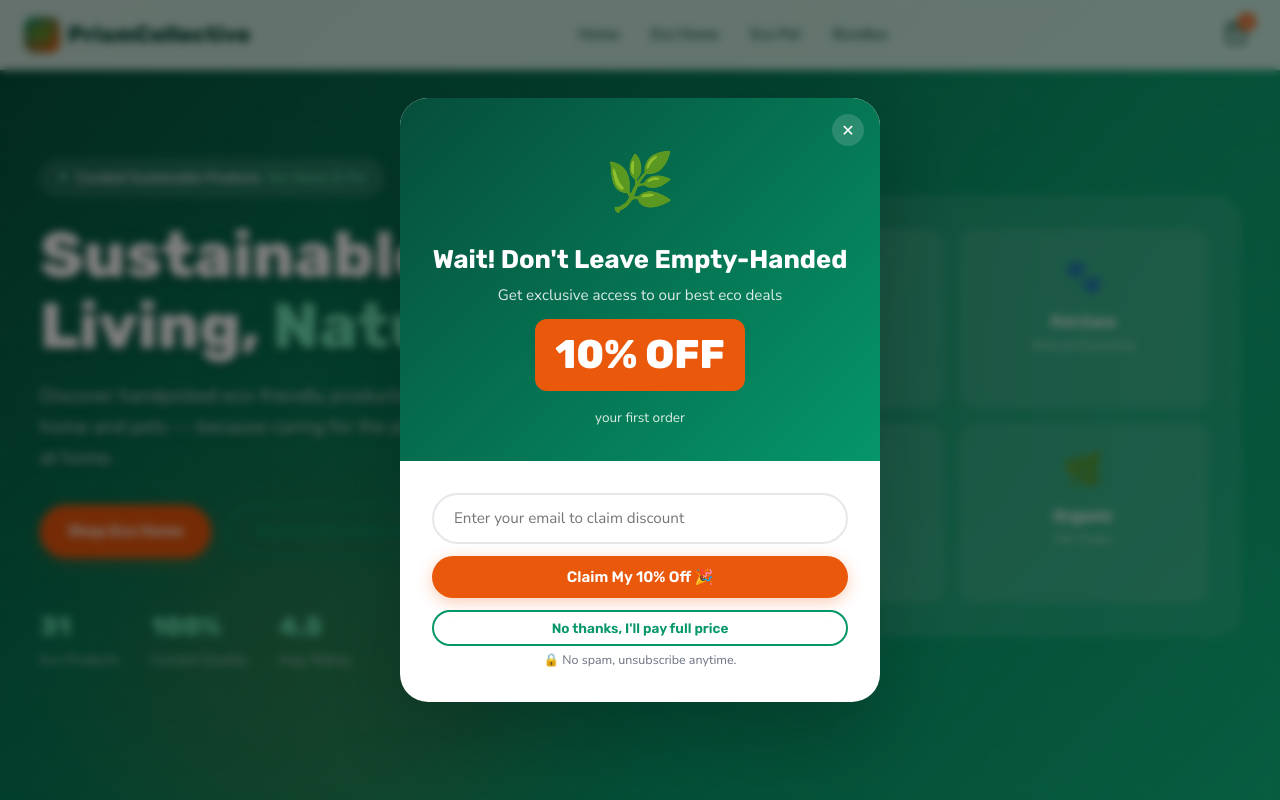
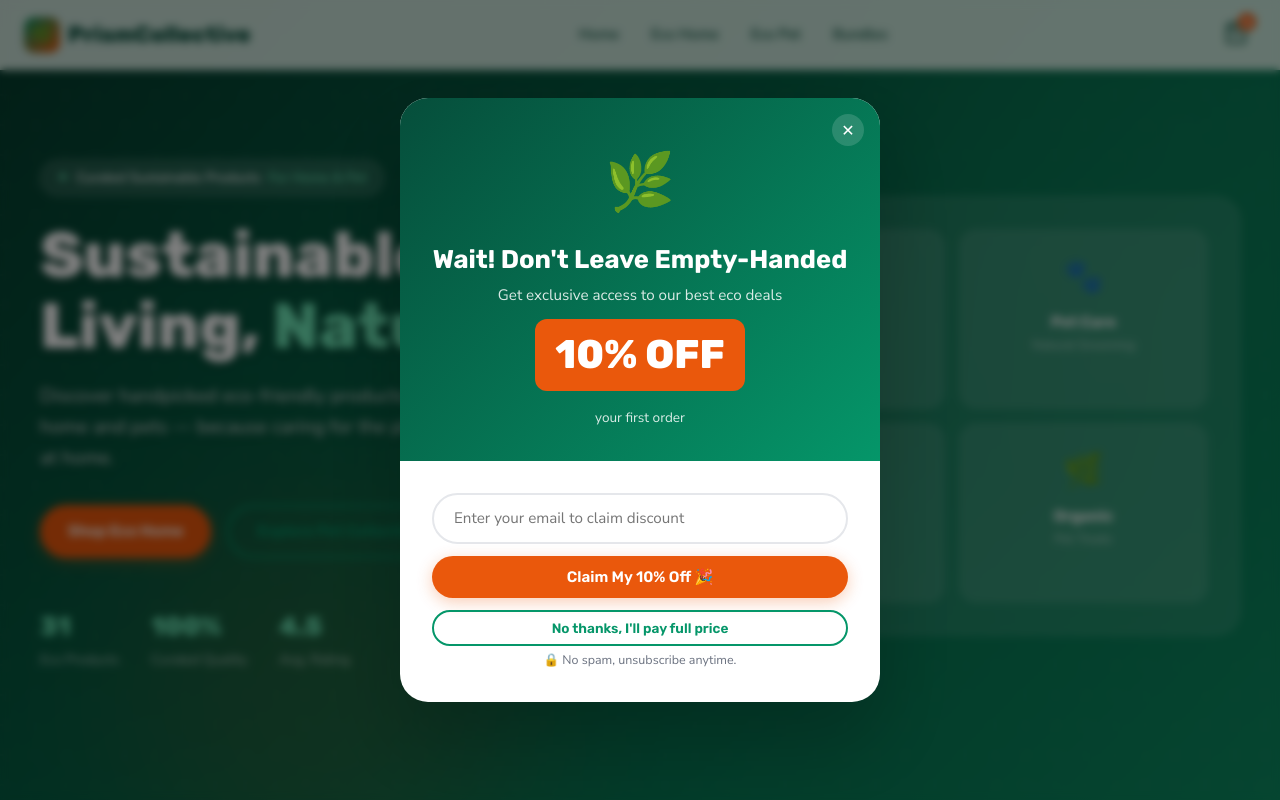
Before and after one commit to ramoventuregroup/prismcollective, a website: page public/index.html in a window 1280 px wide. Shown: the top 800 px of the page. Drawn offline with Linux system fonts and the light colour scheme.

Commit message:
Replace hero with just the photo (no green gradient overlay), subtle dark overlay for text readability

```diff
--- a/public/style.css
+++ b/public/style.css
@@ -337,7 +337,7 @@
   /* ─── HERO ─── */
   .hero {
     min-height: 100vh;
-    background: linear-gradient(135deg, rgba(6,78,59,0.55) 0%, rgba(5,150,101,0.35) 50%, rgba(16,185,129,0.15) 100%), url('hero-bg.jpg');
+    background: url('hero-bg.jpg');
     background-size: cover;
     background-position: center 30%;
     display: flex;
@@ -358,7 +358,7 @@
     position: absolute;
     border-radius: 50%;
     filter: blur(80px);
-    opacity: 0.15;
+    opacity: 0.08;
   }
 
   .blob-1 {
@@ -386,6 +386,14 @@
     display: grid;
     gap: 3rem;
     align-items: center;
+  }
+
+  .hero::after {
+    content: '';
+    position: absolute;
+    inset: 0;
+    background: rgba(0,0,0,0.25);
+    z-index: 0;
   }
 
   .hero-text { max-width: 600px; }
```
